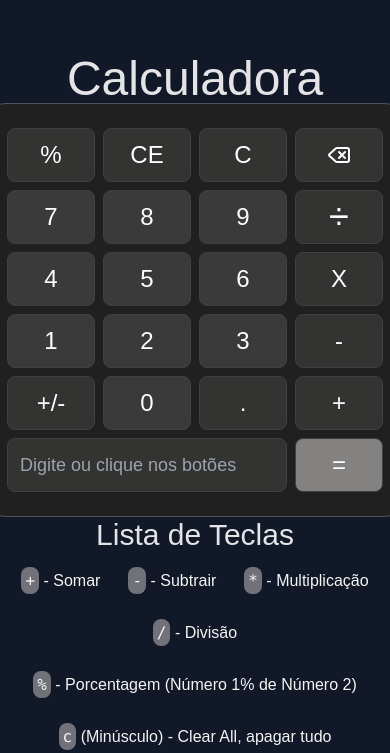
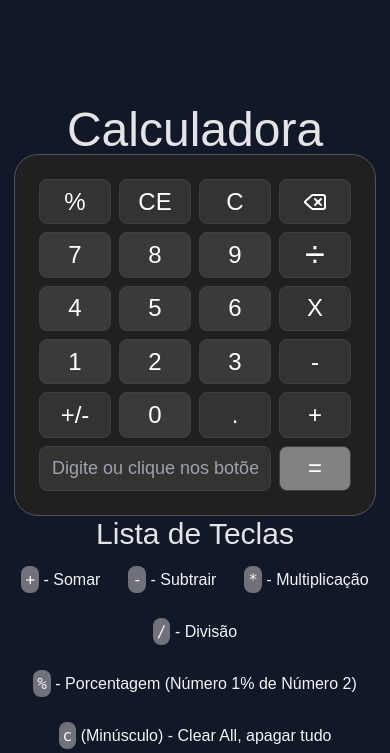
Before and after one commit to queirozz8/calculator-app, a website: page calculator-app/src/index.html in a window 390 px wide. Shown: the part 104-857 px from the top of the page. Drawn offline with nearby package versions, Linux system fonts and the light colour scheme; files that its build step writes are made by us from their sources.

Commit message:
Update index.html

```diff
--- a/calculator-app/src/index.html
+++ b/calculator-app/src/index.html
@@ -8,8 +8,8 @@
     <link rel="shortcut icon" href="favicon.png" type="image/x-icon">
 </head>
 <body class="flex flex-col justify-center items-center w-screen h-screen bg-gray-900 sm:overflow-x-hidden">
-    <h1 class="relative mt-[600px] sm:mt-[420px] md:mt-72 lg:mt-36 xl:top-36 2xl:top-20 text-5xl text-zinc-200">Calculadora</h1>
-    <main class="grid grid-rows-6 grid-cols-4 w-96 h-96 md:mt-2 xl:mt-8 p-5 box-content relative lg:top-24 xl:top-32 2xl:top-20 border border-zinc-600 bg-bgCalc rounded-3xl">
+    <h1 class="relative mt-[650px] sm:mt-[420px] md:mt-72 lg:mt-36 xl:top-36 2xl:top-20 text-5xl text-zinc-200">Calculadora</h1>
+    <main class="grid grid-rows-6 grid-cols-4 w-80 sm:w-96 h-80 sm:h-96 md:mt-2 xl:mt-8 p-5 box-content relative lg:top-24 xl:top-32 2xl:top-20 border border-zinc-600 bg-bgCalc rounded-3xl">
         <button class="flex justify-center items-center flex-1 m-1 border border-zinc-700 rounded-lg text-2xl text-white bg-button1 hover:bg-button2 active:bg-buttonClick" data-key="%">%</button>
 
         <button class="flex justify-center items-center flex-1 m-1 border border-zinc-700 rounded-lg text-2xl text-white bg-button1 hover:bg-button2 active:bg-buttonClick" data-key="C">CE</button>
```
